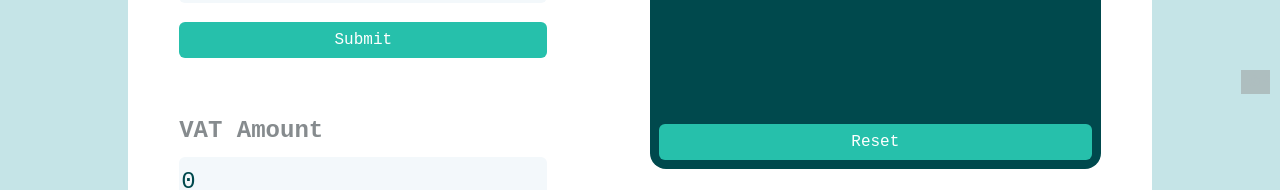
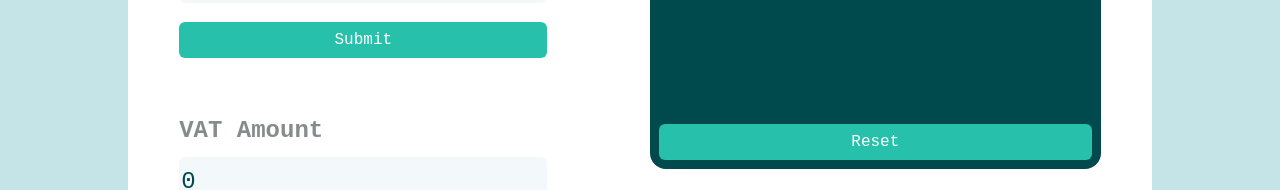
Before and after one commit to Negm24/money-divider-app, a React (Create React App) app: page / in a window 1280 px wide. Shown: the part 318-508 px from the top of the page. Built offline with nearby package versions, Linux system fonts and the light colour scheme.

Commit message:
removed the gray square

```diff
--- a/src/components/Main.js
+++ b/src/components/Main.js
@@ -132,7 +132,6 @@ export default function Main() {
                         <div className='input-wrapper'>
                             <input type='number' value={VATValue} onChange={handleVAT} />
                         </div>
-                        <div className='placeholder' id='placeholder'>EGP</div>
                     </div>
                 </div>
 
--- a/src/components/css/Main.css
+++ b/src/components/css/Main.css
@@ -83,23 +83,6 @@ body{
 .input-wrapper{
     position: relative;
 }
-
-.input-wrapper input[type="number"]{
-
-}
-
-.placeholder {
-    position: absolute;
-    right: 10px; /* Adjust as needed */
-    top: 50%;
-    transform: translateY(-50%);
-    color: #999; /* Placeholder text color */
-    pointer-events: none; /* Ensure the placeholder doesn't interfere with input */
-}
-
-.input-wrapper input[type="text"]:focus + .placeholder {
-    display: none; /* Hide the placeholder when input field is focused */
-  }
 
 input{
     width: 100%;
```
